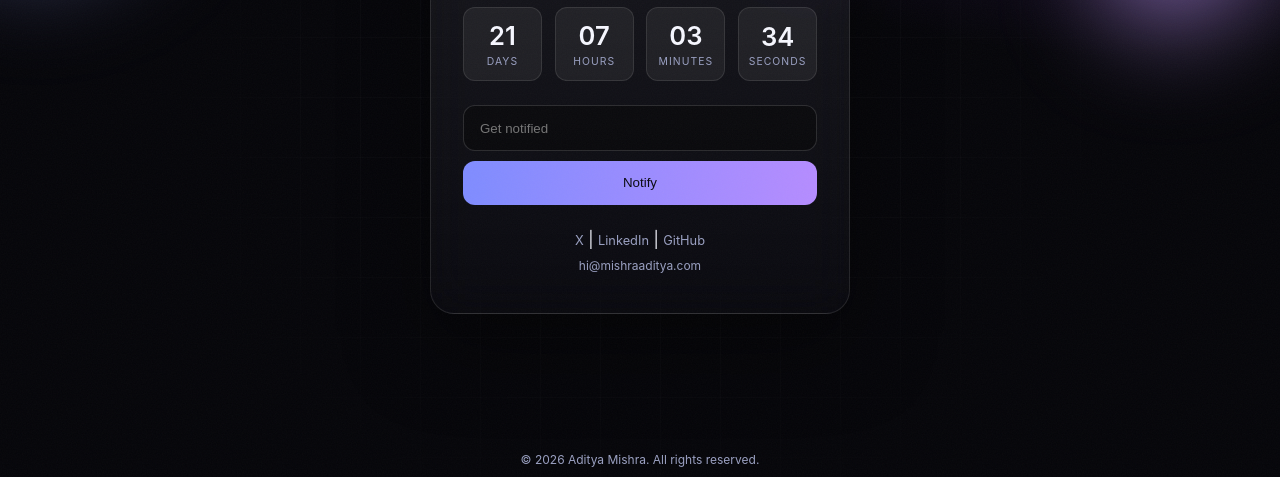
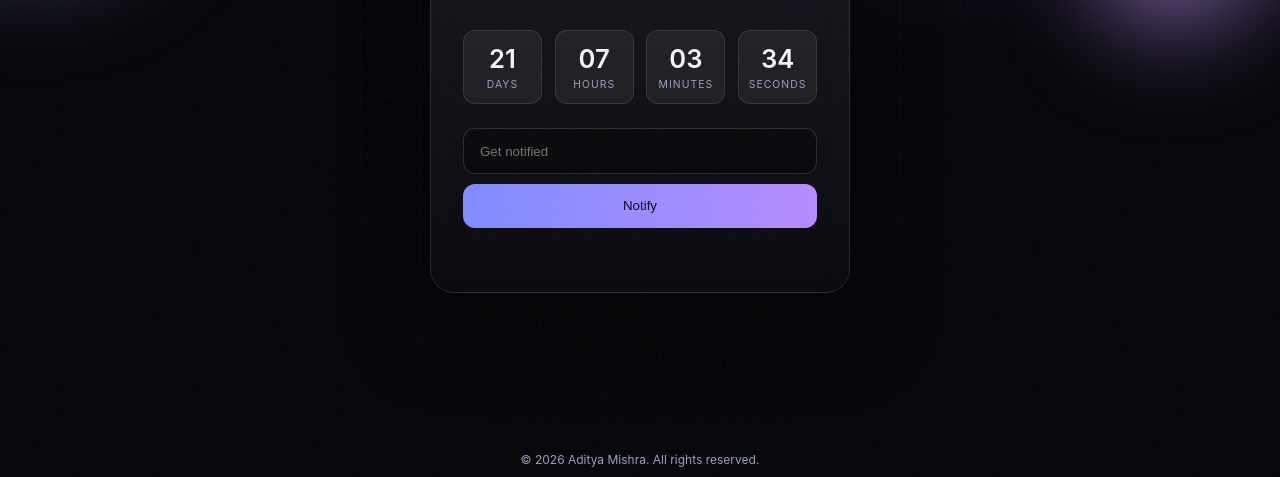
Before and after one commit to adityamern/aditya-mishra, a plain HTML site: page index.html in a window 1280 px wide. Shown: the part 323-800 px from the top of the page. Drawn offline with Linux system fonts and the light colour scheme.

Commit message:
Update index.html

```diff
--- a/index.html
+++ b/index.html
@@ -240,13 +240,8 @@ h1{
     </form>
 
     <div class="footer">
-      <div class="socials">
-        <a href="https://x.com/adityamern" target="_blank">X</a> |
-        <a href="https://www.linkedin.com/in/adityamern/" target="_blank">LinkedIn</a> |
-        <a href="https://github.com/adityamern" target="_blank">GitHub</a>
-      </div>
-      <div class="contact">hi@mishraaditya.com</div>
-    </div>
+
+
   </div>
 </div>
 
```
